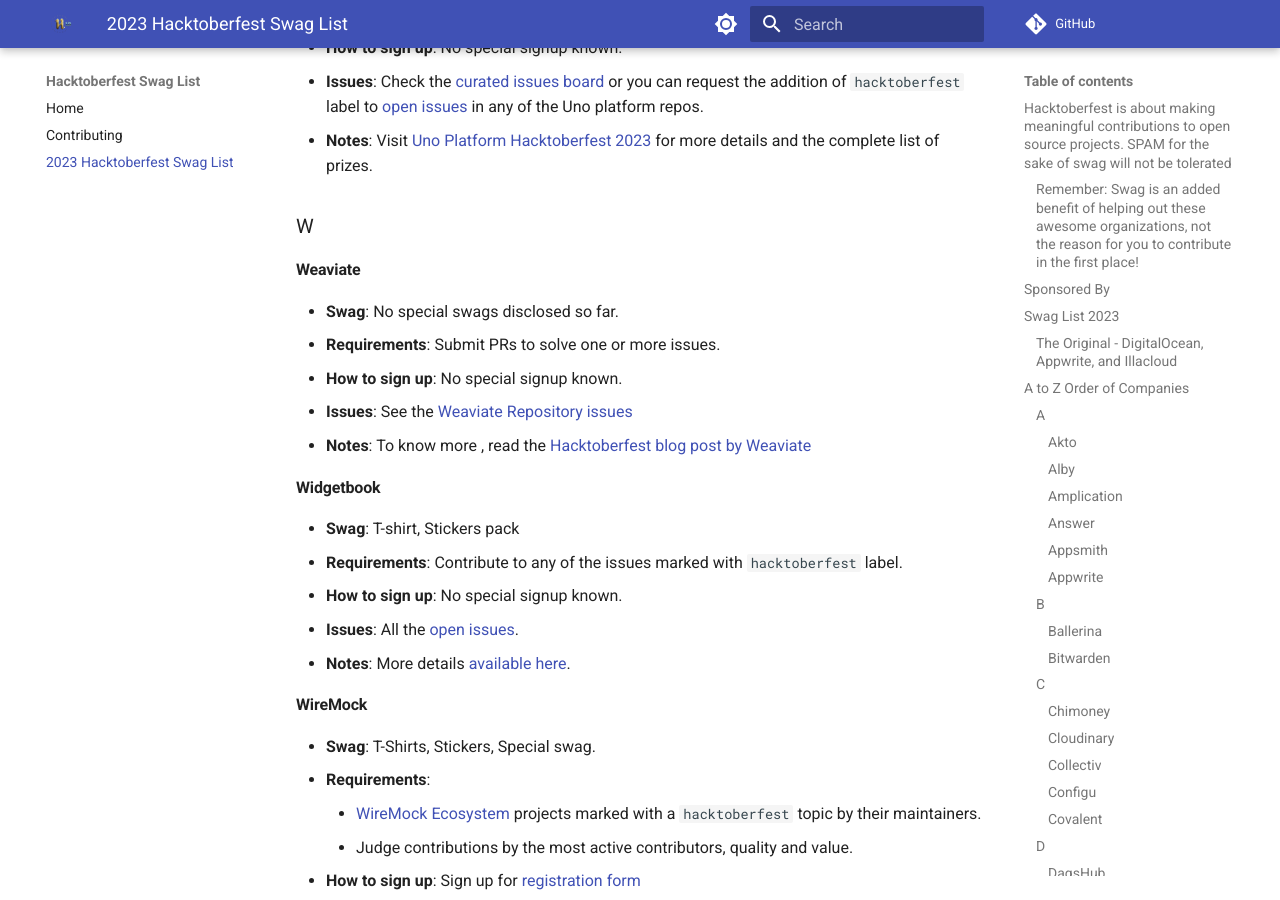
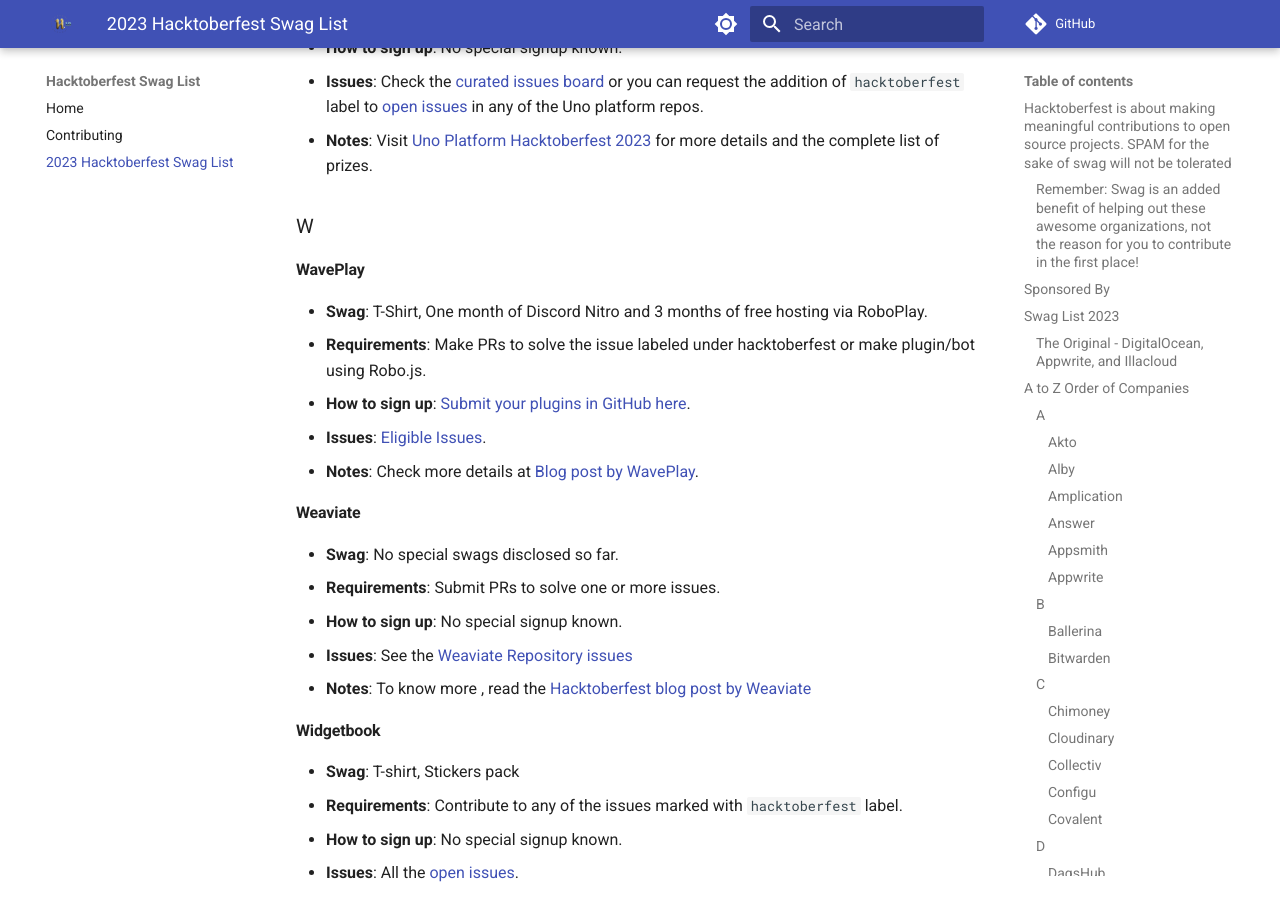
Before and after one commit to crweiner/hacktoberfest-swag-list, an MkDocs documentation site: the page built from docs/list.md, in a window 1280 px wide and 900 px high, scrolled down 16895 px. Built offline with MkDocs 1.6.1 and Material for MkDocs 9.7.7, drawn with Linux system fonts in a browser that asks for light colours; plug-ins that fetch from the network failed and are left out; comment, search, counter and statistics services are not loaded.

Commit message:
Added WavePlay in the list. (#794)
* Update list.md

* Update WavePlay

---------

Co-authored-by: Chandler Weiner <chandler@chandlerweiner.com>

```diff
--- a/docs/list.md
+++ b/docs/list.md
@@ -550,6 +550,14 @@
 
 ### W
 
+#### **WavePlay**
+
+- **Swag**: T-Shirt, One month of Discord Nitro and 3 months of free hosting via RoboPlay.
+- **Requirements**: Make PRs to solve the issue labeled under hacktoberfest or make plugin/bot using Robo.js.
+- **How to sign up**: [Submit your plugins in GitHub here](https://github.com/Wave-Play/robo.js/discussions/48?ref=blog.waveplay.com).
+- **Issues**: [Eligible Issues](https://github.com/Wave-Play/robo.js/issues).
+- **Notes**: Check more details at [Blog post by WavePlay](https://blog.waveplay.com/hacktoberfest-with-robo-js-build-bots-or-plugins-win-cool-prizes/).
+
 #### **Weaviate**
 
 - **Swag**: No special swags disclosed so far.
```
